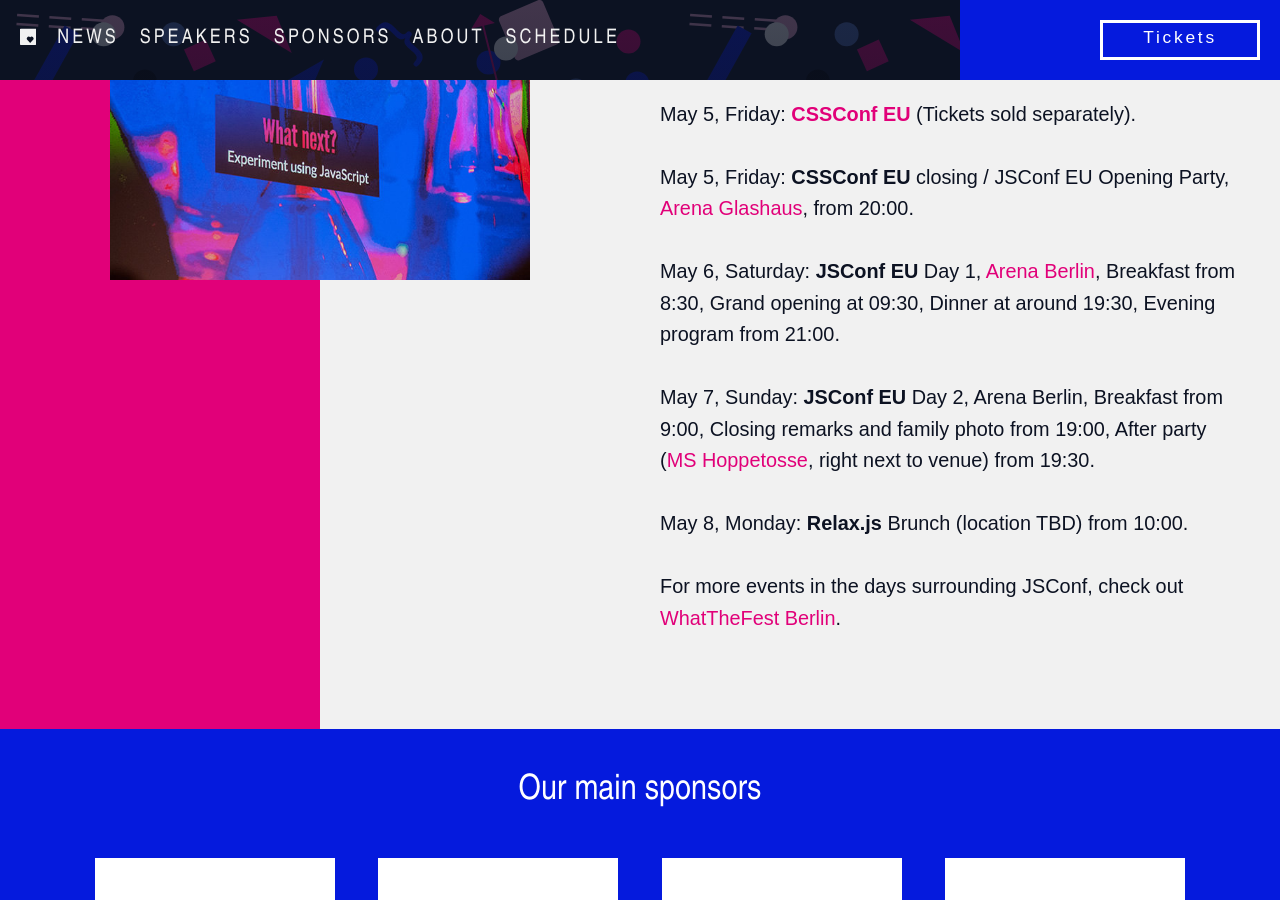
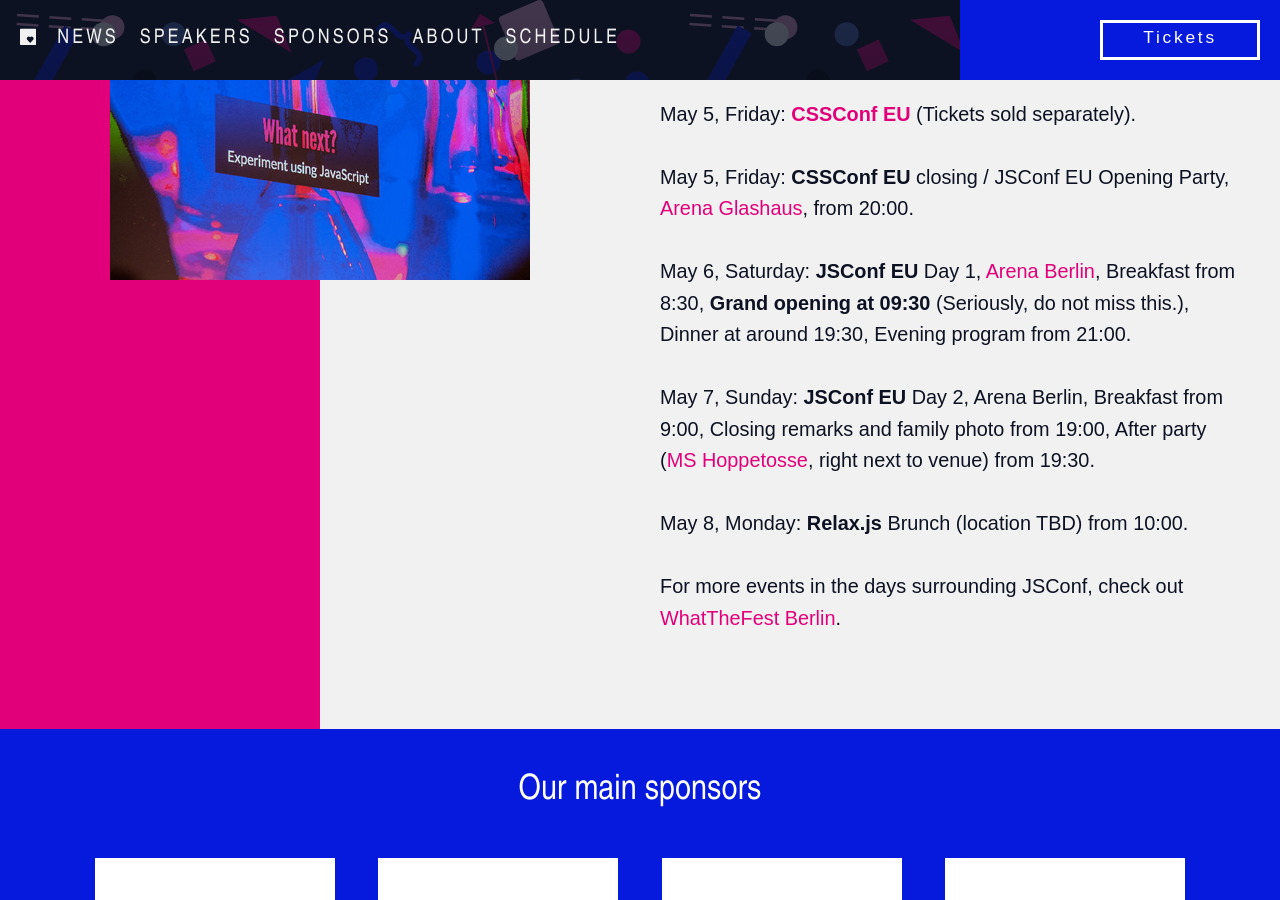
Before and after one commit to jsconf/2017.jsconf.eu, a Jekyll site: the page built from _posts/2017-04-04-rough-schedule.md, in a window 1280 px wide and 900 px high, scrolled down 335 px. Built offline with Jekyll 4.4.1, drawn with Linux system fonts in a browser that asks for light colours; nearby versions of some CDN libraries; comment, search, counter and statistics services are not loaded.

Commit message:
Don't miss this.

```diff
--- a/_posts/2017-04-04-rough-schedule.md
+++ b/_posts/2017-04-04-rough-schedule.md
@@ -12,7 +12,7 @@
 
 *May 5, Friday:* **CSSConf EU** closing / JSConf EU Opening Party, [Arena Glashaus](https://www.google.com/maps/place/Glashaus/@52.4971481,13.4513594,17z/data=!4m8!1m2!2m1!1sArena+Berlin+Glashaus!3m4!1s0x0:0xe735371d2a71d24!8m2!3d52.4973659!4d13.4531249), from 20:00.
 
-*May 6, Saturday:* **JSConf EU** Day 1, [Arena Berlin](https://www.google.com/maps/place/Arena+Berlin/@52.496927,13.4517879,17z/data=!3m1!4b1!4m5!3m4!1s0x47a84e55b04a4c0b:0x6852fd9350063186!8m2!3d52.4969238!4d13.4539819), Breakfast from 8:30, Grand opening at 09:30, Dinner at around 19:30, Evening program from 21:00.
+*May 6, Saturday:* **JSConf EU** Day 1, [Arena Berlin](https://www.google.com/maps/place/Arena+Berlin/@52.496927,13.4517879,17z/data=!3m1!4b1!4m5!3m4!1s0x47a84e55b04a4c0b:0x6852fd9350063186!8m2!3d52.4969238!4d13.4539819), Breakfast from 8:30, **Grand opening at 09:30** (Seriously, do not miss this.), Dinner at around 19:30, Evening program from 21:00.
 
 *May 7, Sunday:* **JSConf EU** Day 2, Arena Berlin, Breakfast from 9:00, Closing remarks and family photo from 19:00, After party ([MS Hoppetosse](https://www.google.com/maps/place/MS+Hoppetosse/@52.497463,13.4525915,17z/data=!3m1!4b1!4m5!3m4!1s0x47a84e5573a0df1d:0xfa102535b24107b5!8m2!3d52.4974598!4d13.4547855), right next to venue) from 19:30.
 
```
